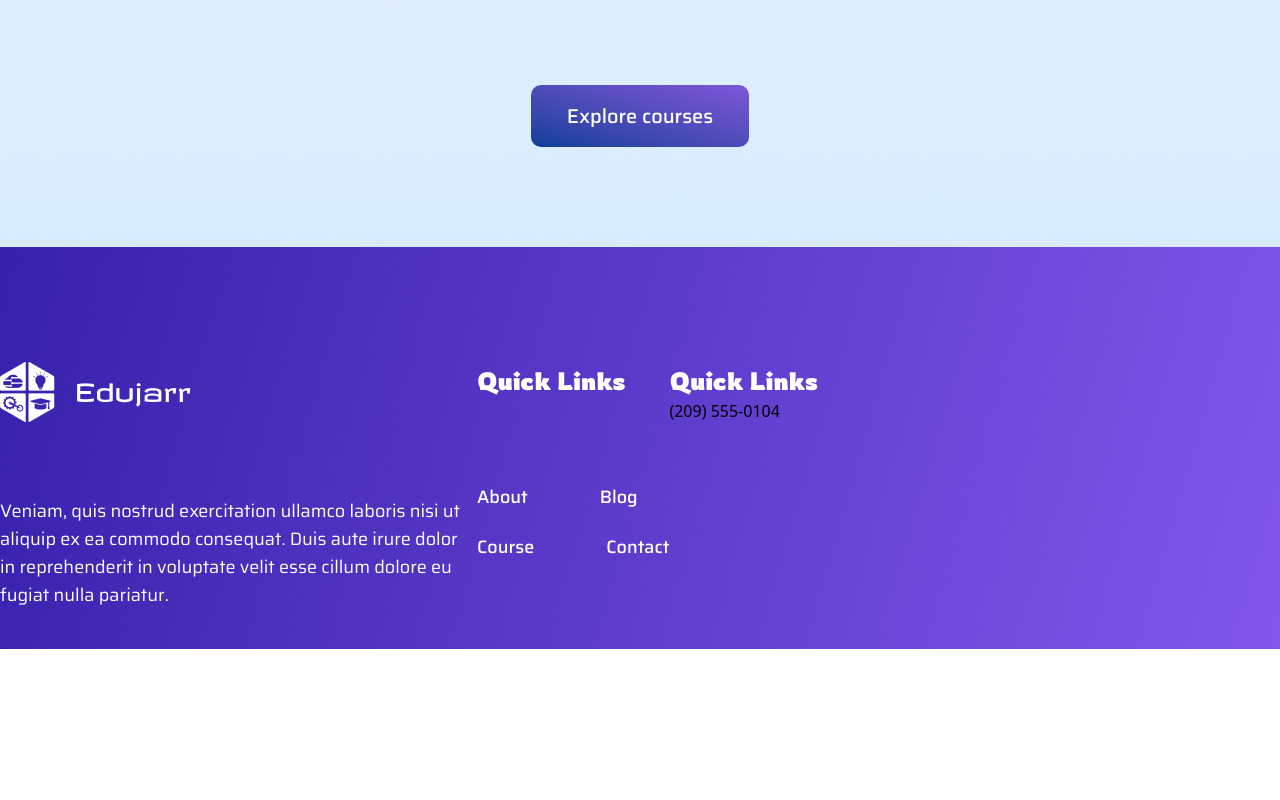
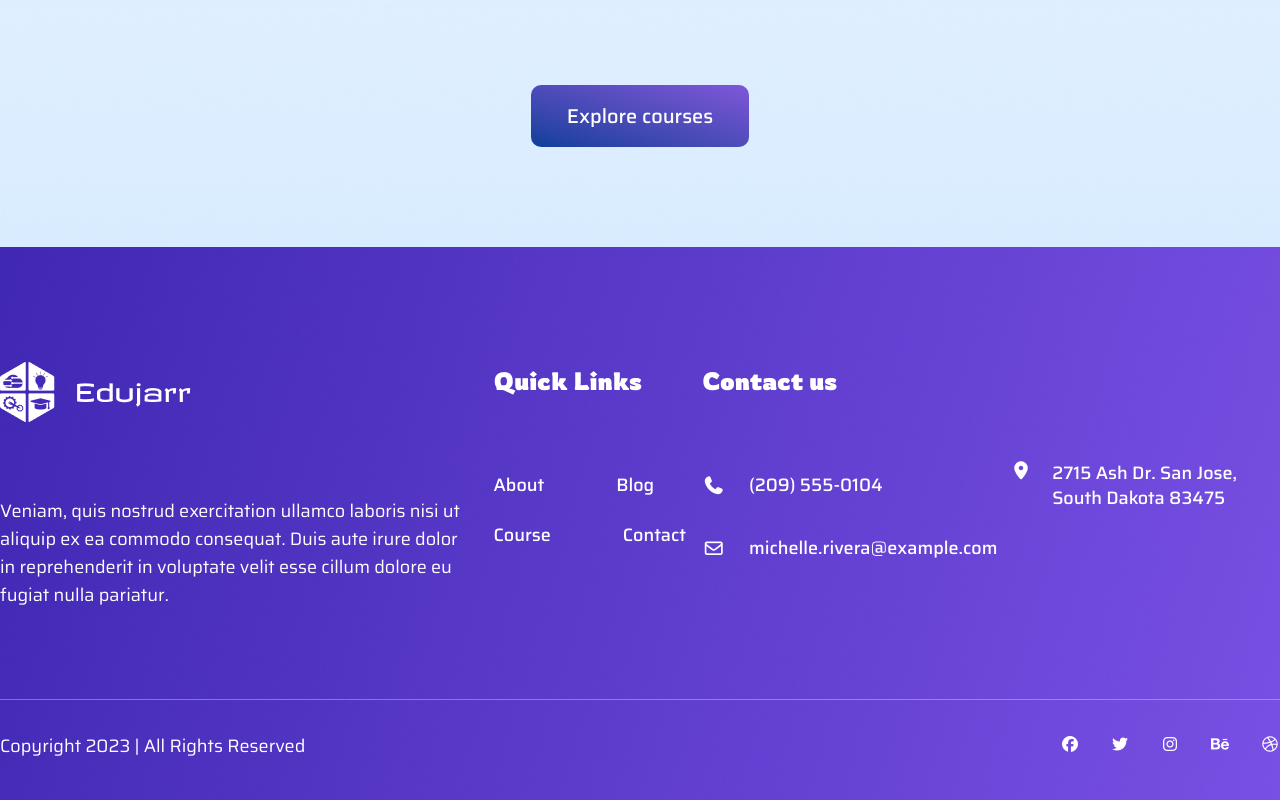
Before and after one commit to mdjaberdev/edujarr, a website: page index.html in a window 1280 px wide. Shown: the part 2772-3572 px from the top of the page. Before the commit the page ends 3421 px from the top, so only its background shows below. Drawn offline with Linux system fonts and the light colour scheme.

Commit message:
footer done

```diff
--- a/index.html
+++ b/index.html
@@ -332,7 +332,9 @@
       >
         <div class="container">
           <!-- FooterFlex  -->
-          <div class="flex">
+          <div
+            class="flex justify-between border-b border-[#FFFFFF]/32 pb-[90px]"
+          >
             <!-- One  -->
             <div class="">
               <img src="src/assets/footerLogo.png" alt="logo" />
@@ -347,20 +349,58 @@
             </div>
             <!-- Two  -->
             <div class="">
-              <h4 class="text-[25px] text-white font-bold font-rowdies">Quick Links</h4>
-              <ul class="flex gap-x-[72px] mt-[84px] text-lg text-white font-medium font-saira">
+              <h4 class="text-[25px] text-white font-bold font-rowdies">
+                Quick Links
+              </h4>
+              <ul
+                class="flex gap-x-[72px] mt-[72px] text-lg text-white font-medium font-saira"
+              >
                 <li>About</li>
                 <li>Blog</li>
               </ul>
-              <ul class="flex gap-x-[72px] mt-[22px] text-lg text-white font-medium font-saira">
+              <ul
+                class="flex gap-x-[72px] mt-[22px] text-lg text-white font-medium font-saira"
+              >
                 <li>Course</li>
                 <li>Contact</li>
               </ul>
             </div>
             <!-- Three  -->
             <div class="">
-              <h4 class="text-[25px] text-white font-bold font-rowdies">Quick Links</h4>
-     <div class="">   <p>(209) 555-0104</p></div>
+              <h4 class="text-[25px] text-white font-bold font-rowdies">
+                Contact us
+              </h4>
+              <div
+                class="text-lg text-white font-medium font-saira mt-[72px] flex items-center gap-x-[24px]"
+              >
+                <i class="fa-solid fa-phone"></i>
+                <p>(209) 555-0104</p>
+              </div>
+              <div
+                class="text-lg text-white font-medium font-saira mt-[35px] flex items-center gap-x-[24px]"
+              >
+                <i class="fa-regular fa-envelope"></i>
+                <p>michelle.rivera@example.com</p>
+              </div>
+            </div>
+            <!-- Four  -->
+            <div
+              class="text-lg text-white font-medium font-saira w-[266px] leading-[25px] mt-[99px] flex gap-x-[24px]"
+            >
+              <i class="fa-solid fa-location-dot"></i>
+              <p class="">2715 Ash Dr. San Jose, South Dakota 83475</p>
+            </div>
+          </div>
+          <div class="mt-8 flex justify-between text-white">
+            <p class="text-lg font-saira">
+              Copyright 2023 | All Rights Reserved
+            </p>
+            <div class="flex gap-x-7.5">
+              <a href="#"> <i class="fa-brands fa-facebook"></i></a>
+              <a href="#"> <i class="fa-brands fa-twitter"></i></a>
+              <a href="#"> <i class="fa-brands fa-instagram"></i></a>
+              <a href="#"> <i class="fa-brands fa-behance"></i></a>
+              <a href="#"> <i class="fa-brands fa-dribbble"></i></a>
             </div>
           </div>
         </div>
```
Also changed, not shown: src/output.css.
